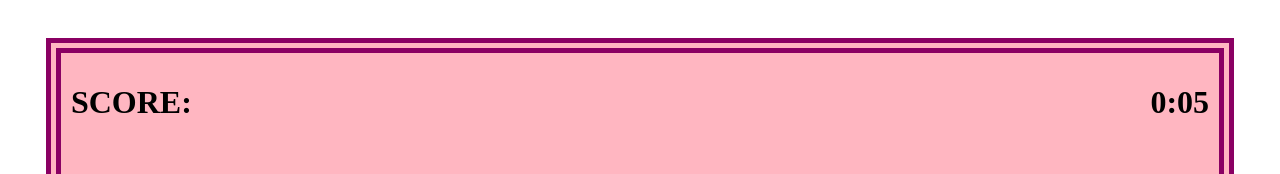
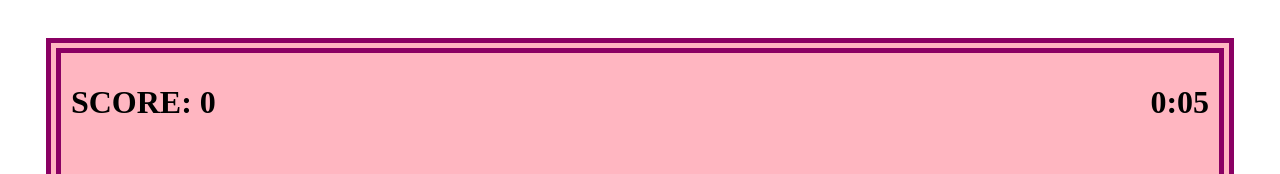
Before and after one commit to Makenalire/ProjectP, a Next.js app: page /game in a window 1280 px wide. Shown: the top 174 px of the page. Built offline with nearby package versions, Linux system fonts and the light colour scheme.

Commit message:
Commit v0.2.0

```diff
--- a/package.json
+++ b/package.json
@@ -10,10 +10,12 @@
   },
   "dependencies": {
     "@next/font": "13.1.6",
+    "@reduxjs/toolkit": "^1.9.2",
     "eslint": "8.32.0",
     "eslint-config-next": "13.1.6",
     "next": "13.1.6",
     "react": "18.2.0",
-    "react-dom": "18.2.0"
+    "react-dom": "18.2.0",
+    "react-redux": "^8.0.5"
   }
 }
--- a/src/app/game/page.js
+++ b/src/app/game/page.js
@@ -4,12 +4,16 @@ import createQuestion from "@/utils/createQuestion";
 import { useEffect, useState } from "react";
 import calculateExpression from "@/utils/calExpression";
 import Timer from "@/components/Timer";
+import { useDispatch, useSelector } from "react-redux";
+import { increment, reset } from "@/redux/score";
 
 export default function Game() {
   const [question, setQuestion] = useState([0, 0, 0, 0]);
   const [answer, setAnswer] = useState([""]);
   const [clickedAns, setclickedAns] = useState([]);
   const [checkAnswer, setCheckAnswer] = useState("");
+  const dispatch = useDispatch();
+  const score = useSelector((state) => state.scoreCount.score);
 
   const addNumber = (number, disabledIds) => {
     setAnswer((previousState) => {
@@ -29,6 +33,7 @@ export default function Game() {
 
   useEffect(() => {
     setQuestion(createQuestion());
+    dispatch(reset());
   }, []);
 
   const nextQuestion = () => {
@@ -48,6 +53,8 @@ export default function Game() {
     const totalValue = calculateExpression(ans);
     if (totalValue === 24) {
       setCheckAnswer("Correct Answer");
+      dispatch(increment());
+      nextQuestion();
     } else {
       if (isNaN(totalValue)) {
         setCheckAnswer("Incorrect arithmetic expression");
@@ -67,7 +74,7 @@ export default function Game() {
   return (
     <main className={styles.main}>
       <div className={styles.info}>
-        <h1 className={styles.scoreText}>SCORE: </h1>
+        <h1 className={styles.scoreText}>SCORE: {score}</h1>
         <Timer />
       </div>
       <div className={styles.numbtnArea}>
--- a/src/app/layout.js
+++ b/src/app/layout.js
@@ -1,9 +1,10 @@
+import { Providers } from '../redux/provider';
 import './globals.css'
 
 export default function RootLayout({ children }) {
     return (
       <html lang="en">
-        <body>{children}</body>
+        <body><Providers>{children}</Providers></body>
       </html>
     );
   }
--- a/src/components/Timer.js
+++ b/src/components/Timer.js
@@ -1,8 +1,12 @@
+import { summary } from "@/redux/score";
+import Link from "next/link";
 import React, { useState, useEffect, useRef } from "react";
+import { useDispatch } from "react-redux";
 
 function Timer({ start }) {
   const [time, setTime] = useState(10);
   const timer = useRef();
+  const dispatch = useDispatch();
 
   useEffect(() => {
     clearTimer(10);
@@ -11,7 +15,8 @@ function Timer({ start }) {
   useEffect(() => {
     if (time <= 0) {
       clearInterval(timer.current);
-      setTime("Time's up! but you can still play the game.");
+      setTime(<Link href={"/"}>Back</Link>);
+      dispatch(summary());
     }
   }, [time]);
 
--- /dev/null
+++ b/src/redux/provider.js
@@ -0,0 +1,7 @@
+'use client';
+import { Provider } from "react-redux";
+import { store } from "./store";
+
+export function Providers({ children }) {
+    return <Provider store={store}>{ children }</Provider>
+}
--- /dev/null
+++ b/src/redux/score.js
@@ -0,0 +1,39 @@
+import { createSlice } from "@reduxjs/toolkit";
+
+const initialState = {
+  score: 0,
+  highScore: 0,
+};
+
+export const scoreSlice = createSlice({
+  name: "scoreCount",
+  initialState,
+  reducers: {
+    reset: (state) => {
+        state.score = 0;
+    },
+    increment: (state) => {
+      // Redux Toolkit allows us to write "mutating" logic in reducers. It
+      // doesn't actually mutate the state because it uses the Immer library,
+      // which detects changes to a "draft state" and produces a brand new
+      // immutable state based off those changes
+      state.score += 1;
+    },
+    decrement: (state) => {
+      state.score -= 1;
+    },
+    incrementByAmount: (state, action) => {
+      state.score += action.payload;
+    },
+    summary: (state) => {
+      if (state.score > state.highScore) {
+        state.highScore = state.score;
+      }
+    },
+  },
+});
+
+// Action creators are generated for each case reducer function
+export const { reset, increment, decrement, incrementByAmount, summary } = scoreSlice.actions;
+
+export default scoreSlice.reducer;
--- /dev/null
+++ b/src/redux/store.js
@@ -0,0 +1,8 @@
+import { configureStore } from '@reduxjs/toolkit'
+import scoreReducer from './score'
+
+export const store = configureStore({
+  reducer: {
+    scoreCount: scoreReducer,
+  },
+})
```
Also changed, not shown: src/app/page.js (+8 -0 lines), 2 other files (tests, documents, lock files or other folders).
